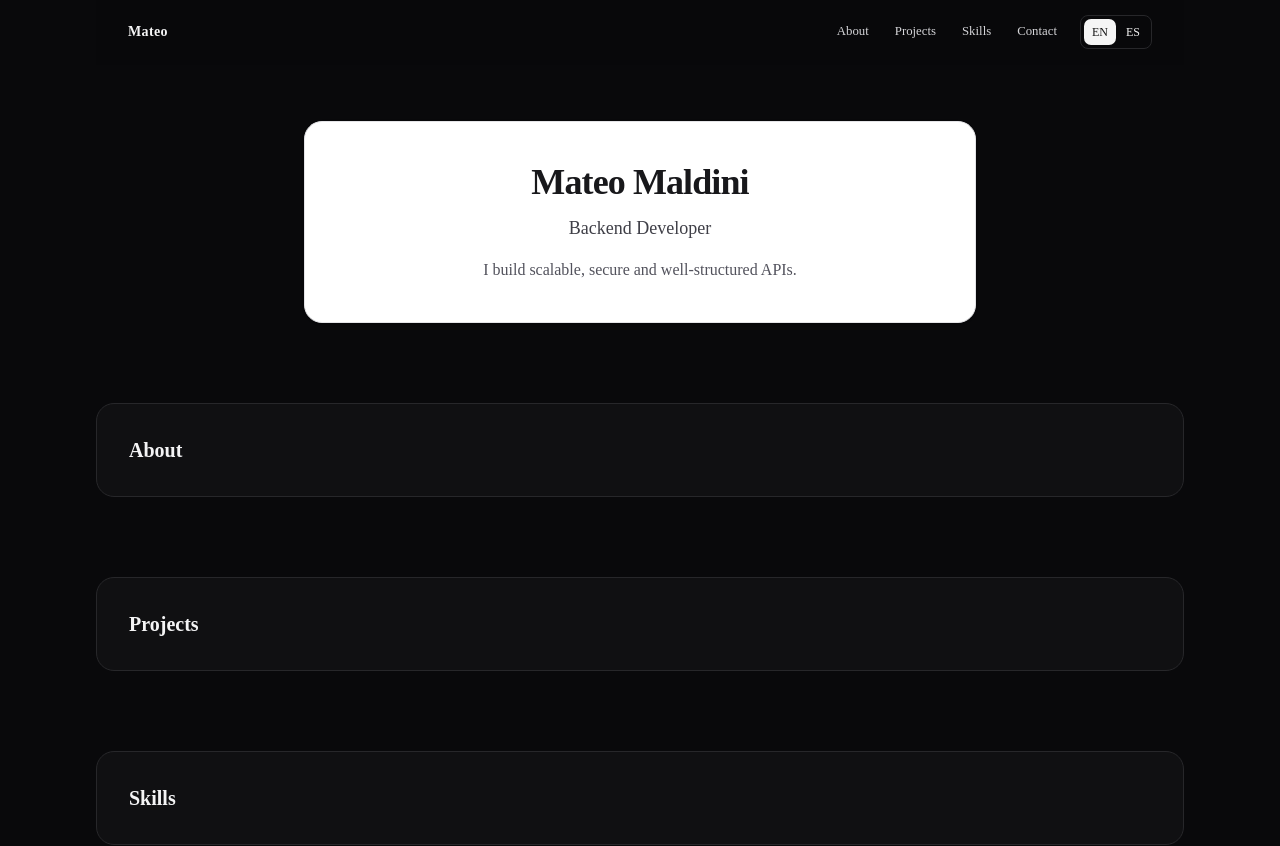
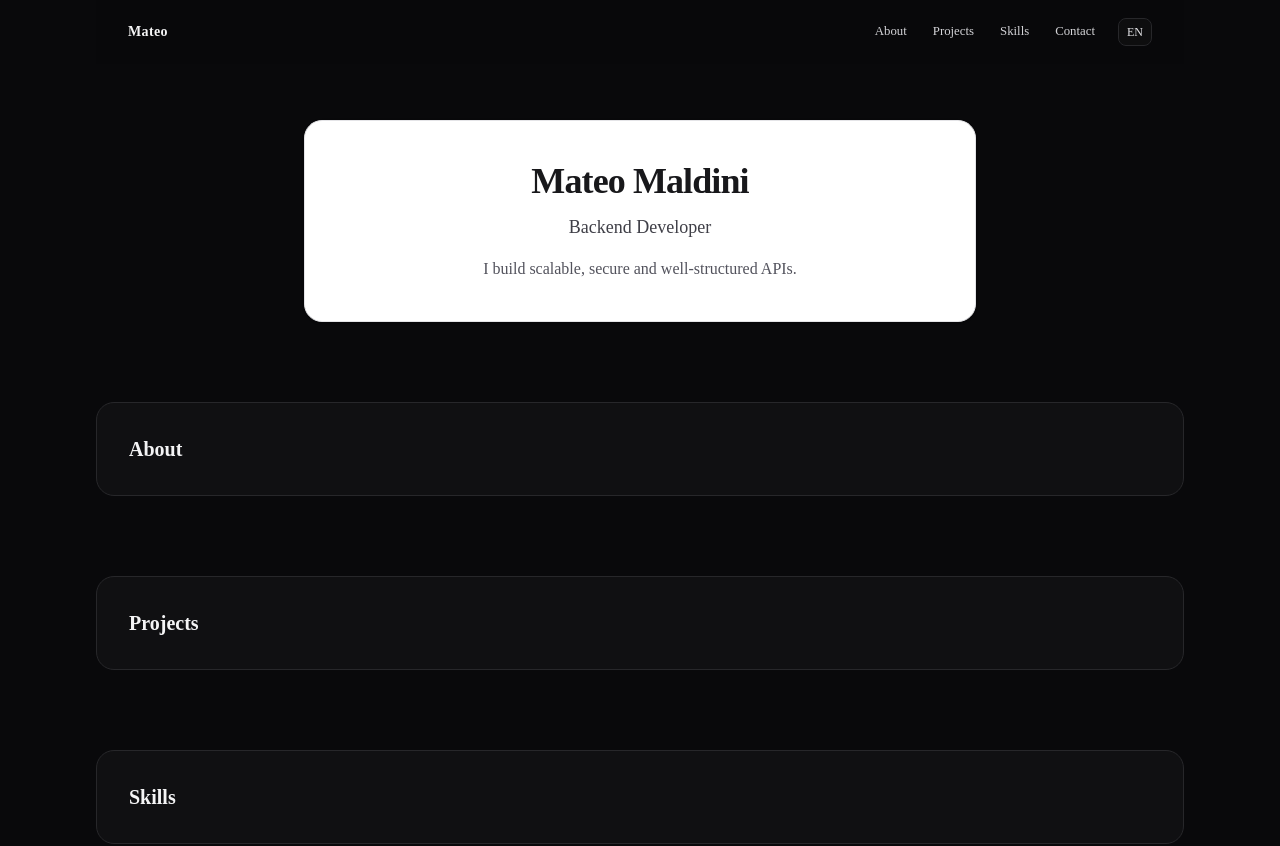
Before and after one commit to mateomaldinidev/portfolio, a Next.js app: page /en in a window 1280 px wide. Shown: the top 846 px of the page. Built offline with nearby package versions, Linux system fonts and the light colour scheme.

Commit message:
fix: navbar animation

```diff
--- a/src/components/layout/navbar.tsx
+++ b/src/components/layout/navbar.tsx
@@ -16,8 +16,9 @@ const LINKS = [
 ] as const;
 
 const LOCALES = ["en", "es"] as const;
+type AppLocale = (typeof LOCALES)[number];
 
-function getLocaleHref(pathname: string, targetLocale: (typeof LOCALES)[number]) {
+function getLocaleHref(pathname: string, targetLocale: AppLocale) {
   const segments = pathname.split("/").filter(Boolean);
 
   if (segments.length > 0 && LOCALES.includes(segments[0] as (typeof LOCALES)[number])) {
@@ -31,7 +32,9 @@ function getLocaleHref(pathname: string, targetLocale: (typeof LOCALES)[number])
 export function Navbar() {
   const t = useTranslations("navbar");
   const pathname = usePathname();
-  const activeLocale = pathname.startsWith("/es") ? "es" : "en";
+  const activeLocale: AppLocale = pathname.startsWith("/es") ? "es" : "en";
+  const nextLocale: AppLocale = activeLocale === "es" ? "en" : "es";
+  const localeHref = getLocaleHref(pathname, nextLocale);
   const [isScrolled, setIsScrolled] = useState(false);
 
   useEffect(() => {
@@ -50,39 +53,30 @@ export function Navbar() {
   return (
     <header
       className={cn(
-        "sticky top-0 z-40 bg-zinc-950/70 backdrop-blur transition-colors",
+        "sticky top-0 z-40 h-16 bg-zinc-950/70 backdrop-blur transition-colors",
         isScrolled ? "border-b border-zinc-800/80" : "border-b border-transparent"
       )}
     >
-      <Container className="flex h-16 items-center justify-between gap-3">
-        <Link href="#top" className="text-sm font-semibold tracking-wide text-zinc-100">
+      <Container className="flex h-full items-center gap-3">
+        <Link href="#top" className="shrink-0 text-sm font-semibold tracking-wide text-zinc-100">
           {t("logo")}
         </Link>
 
-        <nav className="flex items-center gap-1 overflow-x-auto">
+        <nav className="flex min-w-0 flex-1 items-center justify-end gap-1 overflow-x-auto whitespace-nowrap [scrollbar-width:none] [&::-webkit-scrollbar]:hidden">
           {LINKS.map((link) => (
             <Button key={link.key} asChild variant="ghost" size="sm" className="text-zinc-300 hover:text-zinc-100">
               <Link href={link.href}>{t(link.key)}</Link>
             </Button>
           ))}
 
-          <div className="ml-2 flex items-center rounded-md border border-zinc-800 p-0.5">
-            {LOCALES.map((locale) => {
-              const isActive = activeLocale === locale;
-
-              return (
-                <Button
-                  key={locale}
-                  asChild
-                  variant={isActive ? "secondary" : "ghost"}
-                  size="sm"
-                  className="h-7 px-2 text-xs uppercase"
-                >
-                  <Link href={getLocaleHref(pathname, locale)}>{locale}</Link>
-                </Button>
-              );
-            })}
-          </div>
+          <Button
+            asChild
+            variant="ghost"
+            size="sm"
+            className="ml-2 h-7 rounded-md border border-zinc-800 bg-zinc-900/40 px-2 text-xs font-medium uppercase text-zinc-200 transition-colors hover:bg-zinc-800/80 hover:text-zinc-50"
+          >
+            <Link href={localeHref}>{activeLocale}</Link>
+          </Button>
         </nav>
       </Container>
     </header>
```
